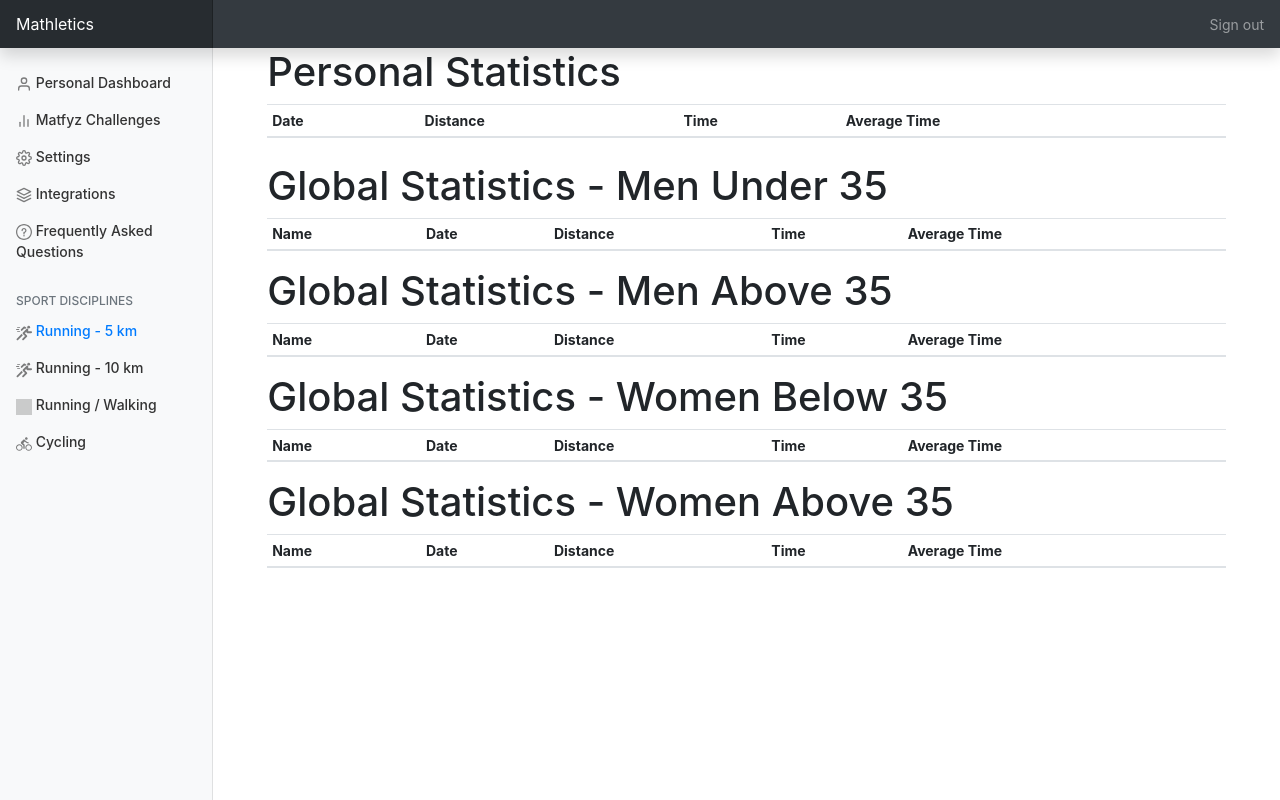
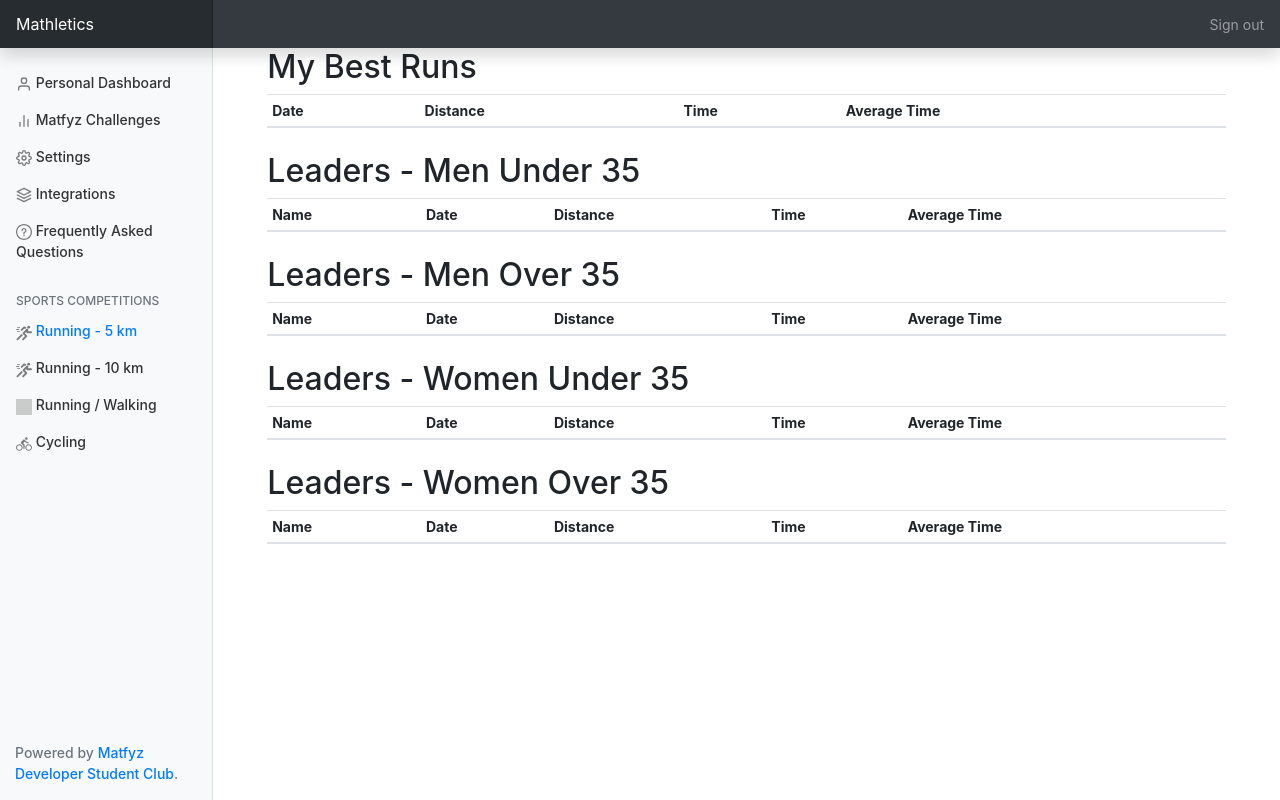
Before and after one commit to Matfyz-Developer-Student-Club/matfyz-activity-sport-tracker, a Flask app: page /running_5_km in a window 1280 px wide. Run offline with Flask 2, Linux system fonts and the light colour scheme; the visitor is signed in with stand-in values (Sample User, id 1); data comes from the database, SQL or seed files in the repository; data that the repository does not hold is empty; some libraries are stand-ins or nearby versions; grey boxes are pictures that could not be loaded.

Commit message:
Powered by MDSC, minor layout changes

```diff
--- a/mast/static/main_layout_template.css
+++ b/mast/static/main_layout_template.css
@@ -110,3 +110,21 @@ body {
 a.activity-wrap:hover img {
   opacity: 0.8;
 }
+
+/*
+ * Footer
+ */
+
+/*
+.footer {
+  background-color: #f5f5f5;
+}
+ */
+
+.footer .container {
+  padding-right: 15px;
+  padding-left: 15px;
+  font-size: 0.875rem;
+  font-weight: 500;
+  color: #333;
+}
--- a/mast/templates/cycling.html
+++ b/mast/templates/cycling.html
@@ -3,7 +3,7 @@
     <div class="container mb-4">
         <div class="row-fluid">
             <div class="col-sm mb-4">
-                <h1>Personal Statistics</h1>
+                <h2>My Last Rides</h2>
                 <table id="personalStats" class="display table table-striped table-sm">
                     <thead>
                     <tr>
@@ -23,8 +23,8 @@
                     </tbody>
                 </table>
             </div>
-            <div class="col-sm">
-                <h1>Global Statistics</h1>
+            <div class="col-sm mb-4">
+                <h2>Global Leaders</h2>
                 <table id="personalStats" class="display table table-striped table-sm">
                     <thead>
                     <tr>
--- a/mast/templates/login.html
+++ b/mast/templates/login.html
@@ -18,8 +18,8 @@
                         <a class="nav-link" href="#login">Log in</a>
                     </li>
                     <li class="nav-item">
-                        <a class="nav-link" href="https://matfyz-developer-student-club.github.io/websites/">About
-                            Us</a>
+                        <a class="nav-link" href="https://matfyz-developer-student-club.github.io/websites/" target="_blank">About
+                            MDSC</a>
                     </li>
                 </ul>
             </div>
@@ -46,6 +46,7 @@
         <div id="login" class="container adjust_height h-100">
             <div class="row justify-content-center align-middle">
                 <div class="col-5 text-center">
+                    <h1 class="display-1">Mathletics</h1>
                     {% block form %}
                     <form class="form-group" method="post">
 
--- a/mast/templates/main_layout_template.html
+++ b/mast/templates/main_layout_template.html
@@ -45,7 +45,7 @@
     <link href="{{ url_for('static', filename='main_layout_template.css') }}" rel="stylesheet">
 </head>
 
-<body style="min-height: 100%; height: 100%">
+<body class="h-100" style="min-height: 100%; height: 100%">
 <nav class="navbar navbar-dark sticky-top bg-dark flex-md-nowrap p-0 shadow">
     <a class="navbar-brand col-md-3 col-lg-2 mr-0 px-3" href="{{ url_for('home') }}">Mathletics</a>
     <button class="navbar-toggler position-absolute d-md-none collapsed" type="button" data-toggle="collapse"
@@ -62,7 +62,7 @@
 <div class="container-fluid">
     <div class="row">
         <nav id="sidebarMenu" class="col-md-3 col-lg-2 d-md-block bg-light sidebar collapse">
-            <div class="sidebar-sticky pt-3">
+            <div class="sidebar-sticky d-flex flex-column pt-3 h-100">
                 <ul class="nav flex-column">
                     <li class="nav-item">
                         <a {% if title == 'Home' %} class="nav-link activity-wrap active" {% else %}
@@ -111,10 +111,10 @@
                     </li>
                 </ul>
 
-                <h6
-                        class="sidebar-heading d-flex justify-content-between align-items-center px-3 mt-4 mb-1 text-muted">
-                    <span wfd-id="13">Sport Disciplines</span>
+                <h6 class="sidebar-heading d-flex justify-content-between align-items-center px-3 mt-4 mb-1 text-muted">
+                    <span wfd-id="13">Sports Competitions</span>
                 </h6>
+
                 <ul class="nav flex-column">
                     <li class="nav-item">
                         <a {% if title == 'Running-5' %} class="nav-link activity-wrap active" {% else %}
@@ -156,6 +156,12 @@
                         </a>
                     </li>
                 </ul>
+
+                <footer class="footer mt-auto py-3">
+                    <div class="container">
+                        <span class="text-muted">Powered by <a href="https://matfyz-developer-student-club.github.io/websites/" target="_blank">Matfyz Developer Student Club</a>.</span>
+                    </div>
+                </footer>
             </div>
         </nav>
 
@@ -167,6 +173,7 @@
         </main>
     </div>
 </div>
+
 <script src="{{ url_for('static', filename='user_settings.js') }}"></script>
 <script src="https://stackpath.bootstrapcdn.com/bootstrap/4.5.0/js/bootstrap.min.js "
         integrity="sha384-OgVRvuATP1z7JjHLkuOU7Xw704+h835Lr+6QL9UvYjZE3Ipu6Tp75j7Bh/kR0JKI "
--- a/mast/templates/personal_dashboard.html
+++ b/mast/templates/personal_dashboard.html
@@ -39,7 +39,7 @@
 
     <div class="d-flex justify-content-between flex-wrap align-items-center pt-3 pb-2 mb-3 border-bottom">
         <h2>Personal Dashboard</h2>
-        <h3><span class="badge badge-light">Season: {{ season['title'] }}</span></h3>
+        <h3><span class="badge badge-light">{{ season['title'] }}</span></h3>
         <div class="btn-toolbar mb-2 mb-md-0">
             <div class="btn-group mr-2">
                 <button type="button" class="btn btn-sm btn-outline-secondary" style="visibility: hidden;" >Share</button>
--- a/mast/templates/register.html
+++ b/mast/templates/register.html
@@ -19,8 +19,8 @@
                             in</a>
                     </li>
                     <li class="nav-item">
-                        <a class="nav-link" href="https://matfyz-developer-student-club.github.io/websites/">About
-                            Us</a>
+                        <a class="nav-link" href="https://matfyz-developer-student-club.github.io/websites/" target="_blank">About
+                            MDSC</a>
                     </li>
                 </ul>
             </div>
--- a/mast/templates/running_5_km.html
+++ b/mast/templates/running_5_km.html
@@ -3,7 +3,7 @@
     <div class="container mb-4">
         <div class="row-fluid">
             <div class="col-sm mb-4">
-                <h1>Personal Statistics</h1>
+                <h2>My Best Runs</h2>
                 <table id="personalStats" class="display table table-striped table-sm">
                     <thead>
                     <tr>
@@ -25,8 +25,8 @@
                     </tbody>
                 </table>
             </div>
-            <div class="col-sm">
-                <h1>Global Statistics - Men Under 35</h1>
+            <div class="col-sm mb-4">
+                <h2>Leaders - Men Under 35</h2>
                 <table id="personalStats" class="display table table-striped table-sm">
                     <thead>
                     <tr>
@@ -50,8 +50,8 @@
                     </tbody>
                 </table>
             </div>
-            <div class="col-sm">
-                <h1>Global Statistics - Men Above 35</h1>
+            <div class="col-sm mb-4">
+                <h2>Leaders - Men Over 35</h2>
                 <table id="personalStats" class="display table table-striped table-sm">
                     <thead>
                     <tr>
@@ -75,8 +75,8 @@
                     </tbody>
                 </table>
             </div>
-            <div class="col-sm">
-                <h1>Global Statistics - Women Below 35</h1>
+            <div class="col-sm mb-4">
+                <h2>Leaders - Women Under 35</h2>
                 <table id="personalStats" class="display table table-striped table-sm">
                     <thead>
                     <tr>
@@ -100,8 +100,8 @@
                     </tbody>
                 </table>
             </div>
-            <div class="col-sm">
-                <h1>Global Statistics - Women Above 35</h1>
+            <div class="col-sm mb-4">
+                <h2>Leaders - Women Over 35</h2>
                 <table id="personalStats" class="display table table-striped table-sm">
                     <thead>
                     <tr>
--- a/mast/templates/running_walking.html
+++ b/mast/templates/running_walking.html
@@ -3,7 +3,7 @@
    <div class="container mb-4">
         <div class="row-fluid">
             <div class="col-sm mb-4">
-                <h1>Personal Statistics</h1>
+                <h2>My Last Runs / Walks</h2>
                 <table id="personalStats" class="display table table-striped table-sm">
                     <thead>
                     <tr>
@@ -23,8 +23,8 @@
                     </tbody>
                 </table>
             </div>
-            <div class="col-sm">
-                <h1>Global Statistics</h1>
+            <div class="col-sm mb-4">
+                <h2>Global Leaders</h2>
                 <table id="personalStats" class="display table table-striped table-sm">
                     <thead>
                     <tr>
```
Also changed, not shown: mast/templates/running_10_km.html (+9 -9 lines). Lines whose indentation alone changed are shown as unchanged.
